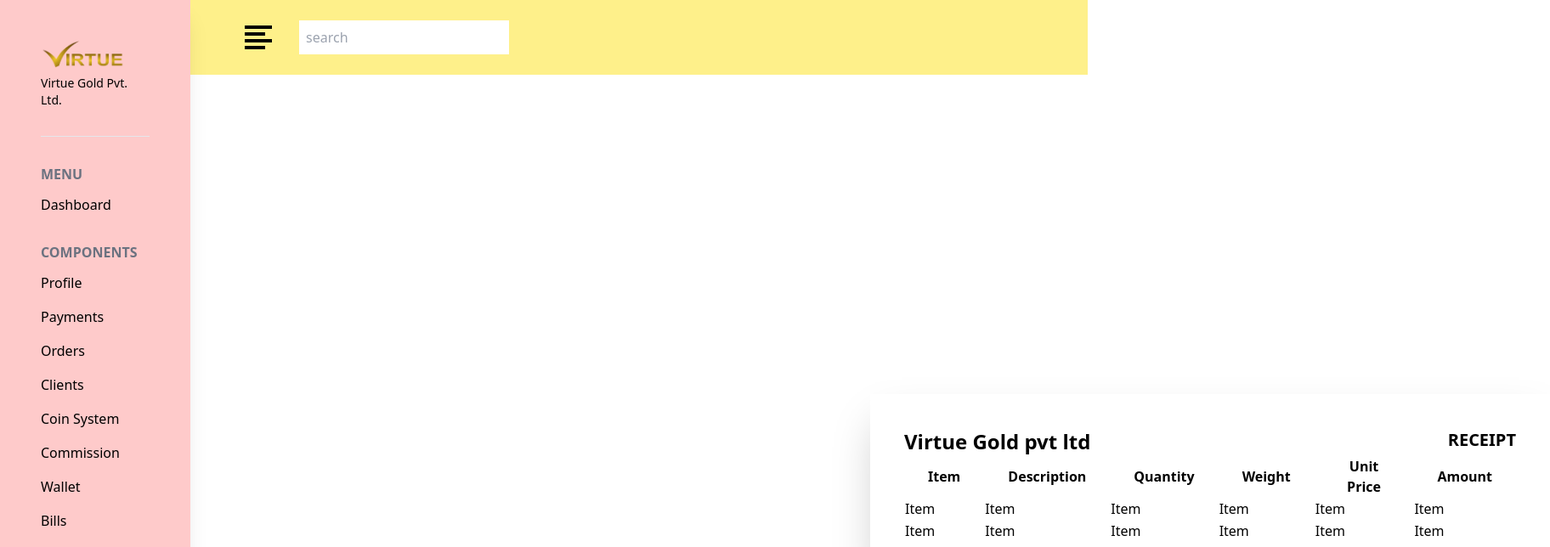
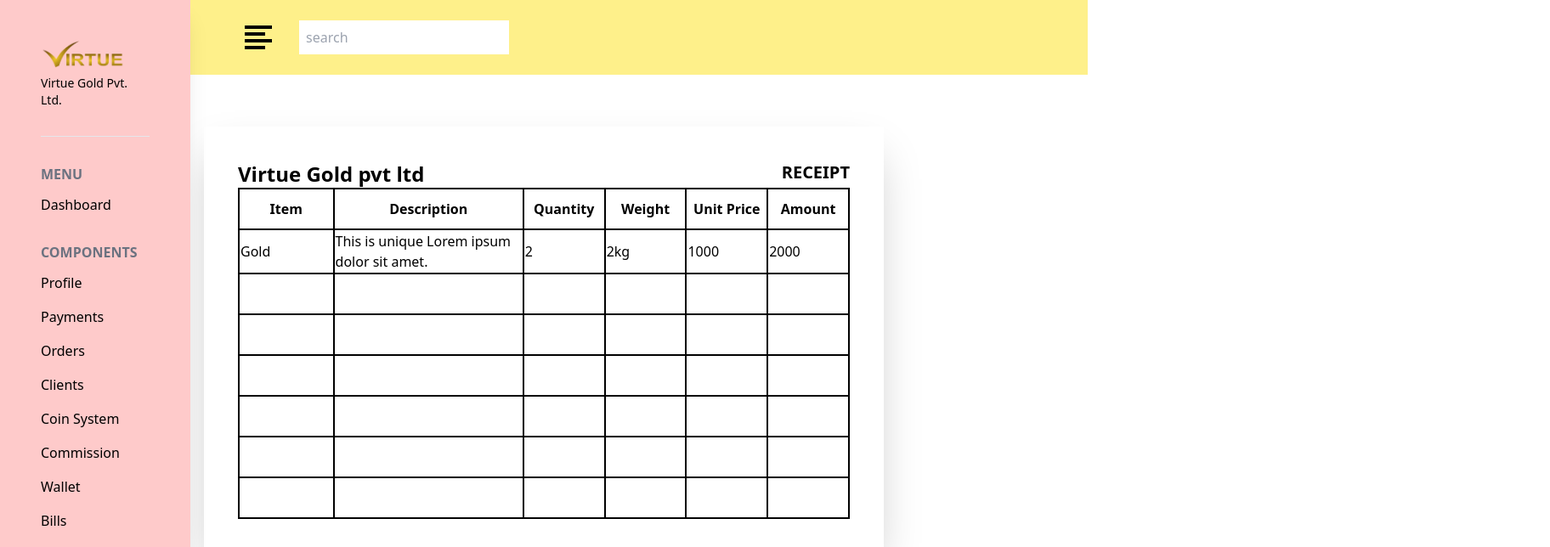
Before and after one commit to Raushan-Kumar95/virtue-gold-Givni, a React (Vite) app: page /profile in a window 1280 px wide. Shown: the top 644 px of the page at 85% size, 1824 px wide, since content can reach past the window. Built offline with nearby package versions, Linux system fonts and the light colour scheme.

Commit message:
Working on PaySlipVoucher component modification

```diff
--- a/src/App.jsx
+++ b/src/App.jsx
@@ -21,7 +21,7 @@
 
 
       <Sidebar />
-      <div className='absolute top-1/2 left-1/2 -translate-x-1/2 -translate-y-1/2 '>
+      <div className='absolute top-1/2 left-1/2 -translate-x-1/2 -translate-y-1/2 overflow-hidden '>
       <PaySlipVoucher/>
       <Routes>
         <Route path='/signup' element={<Signup />} ></Route>
--- a/src/components/PaySlipVoucher.jsx
+++ b/src/components/PaySlipVoucher.jsx
@@ -2,7 +2,7 @@
 
 const PaySlipVoucher = () => {
     return (
-        <div className='absolute flex justify-center items-center md:mx-96 mx-5 md:my-16 my-5'>
+        <div className=' flex justify-center items-center md:mx-96 mx-5 md:my-16 my-5 '>
       <div className=' flex md:flex-row flex-col bg-white shadow-2xl'>
         <div className='md:p-10 p-5 w-[800px]'>
         <div className='flex flex-row justify-between '>
@@ -11,34 +11,75 @@
         </div>
 
         <div >
-            <table border={2}>
-                <tr>
-                    <th className='px-7'>Item</th>
-                    <th className='px-7'>Description</th>
-                    <th className='px-7'>Quantity</th>
-                    <th className='px-7'>Weight</th>
-                    <th className='px-7'>Unit Price</th>
-                    <th className='px-7'>Amount</th>
+            <table className='border'>
+                <tr className='border'>
+                    <th className='w-28 h-12 border-2 border-black'>Item</th>
+                    <th className='w-56 h-12 border-2 border-black'>Description</th>
+                    <th className='w-24 h-12 border-2 border-black'>Quantity</th>
+                    <th className='w-24 h-12 border-2 border-black'>Weight</th>
+                    <th className='w-24 h-12 border-2 border-black'>Unit Price</th>
+                    <th className='w-24 h-12 border-2 border-black'>Amount</th>
 
                 </tr>
-                <tr>
-                    <td>Item</td>
-                    <td>Item</td>
-                    <td>Item</td>
-                    <td>Item</td>
-                    <td>Item</td>
-                    <td>Item</td>
+                <tr className=''>
+                    <td className='w-28 h-12 border-2 border-black'>Gold</td>
+                    <td className='w-56 h-12 border-2 border-black'>This is unique Lorem ipsum dolor sit amet.</td>
+                    <td className='w-24 h-12 border-2 border-black'>2</td>
+                    <td className='w-24 h-12 border-2 border-black'>2kg</td>
+                    <td className='w-24 h-12 border-2 border-black'>1000</td>
+                    <td className='w-24 h-12 border-2 border-black'>2000</td>
                 </tr>
-                <tr>
-                    <td>Item</td>
-                    <td>Item</td>
-                    <td>Item</td>
-                    <td>Item</td>
-                    <td>Item</td>
-                    <td>Item</td>
+                <tr className=''>
+                    <td className='w-28 h-12 border-2 border-black'></td>
+                    <td className='w-56 h-12 border-2 border-black'></td>
+                    <td className='w-24 h-12 border-2 border-black'></td>
+                    <td className='w-24 h-12 border-2 border-black'></td>
+                    <td className='w-24 h-12 border-2 border-black'></td>
+                    <td className='w-24 h-12 border-2 border-black'></td>
                 </tr>
+                <tr className=''>
+                    <td className='w-28 h-12 border-2 border-black'></td>
+                    <td className='w-56 h-12 border-2 border-black'></td>
+                    <td className='w-24 h-12 border-2 border-black'></td>
+                    <td className='w-24 h-12 border-2 border-black'></td>
+                    <td className='w-24 h-12 border-2 border-black'></td>
+                    <td className='w-24 h-12 border-2 border-black'></td>
+                </tr>
+                <tr className=''>
+                    <td className='w-28 h-12 border-2 border-black'></td>
+                    <td className='w-56 h-12 border-2 border-black'></td>
+                    <td className='w-24 h-12 border-2 border-black'></td>
+                    <td className='w-24 h-12 border-2 border-black'></td>
+                    <td className='w-24 h-12 border-2 border-black'></td>
+                    <td className='w-24 h-12 border-2 border-black'></td>
+                </tr>
+                <tr className=''>
+                    <td className='w-28 h-12 border-2 border-black'></td>
+                    <td className='w-56 h-12 border-2 border-black'></td>
+                    <td className='w-24 h-12 border-2 border-black'></td>
+                    <td className='w-24 h-12 border-2 border-black'></td>
+                    <td className='w-24 h-12 border-2 border-black'></td>
+                    <td className='w-24 h-12 border-2 border-black'></td>
+                </tr>
+                <tr className=''>
+                    <td className='w-28 h-12 border-2 border-black'></td>
+                    <td className='w-56 h-12 border-2 border-black'></td>
+                    <td className='w-24 h-12 border-2 border-black'></td>
+                    <td className='w-24 h-12 border-2 border-black'></td>
+                    <td className='w-24 h-12 border-2 border-black'></td>
+                    <td className='w-24 h-12 border-2 border-black'></td>
+                </tr>
+                <tr className=''>
+                    <td className='w-28 h-12 border-2 border-black'></td>
+                    <td className='w-56 h-12 border-2 border-black'></td>
+                    <td className='w-24 h-12 border-2 border-black'></td>
+                    <td className='w-24 h-12 border-2 border-black'></td>
+                    <td className='w-24 h-12 border-2 border-black'></td>
+                    <td className='w-24 h-12 border-2 border-black'></td>
+                </tr>
+            </table>
 
-            </table>
+            <div></div>
         </div>
 
         </div>
```
